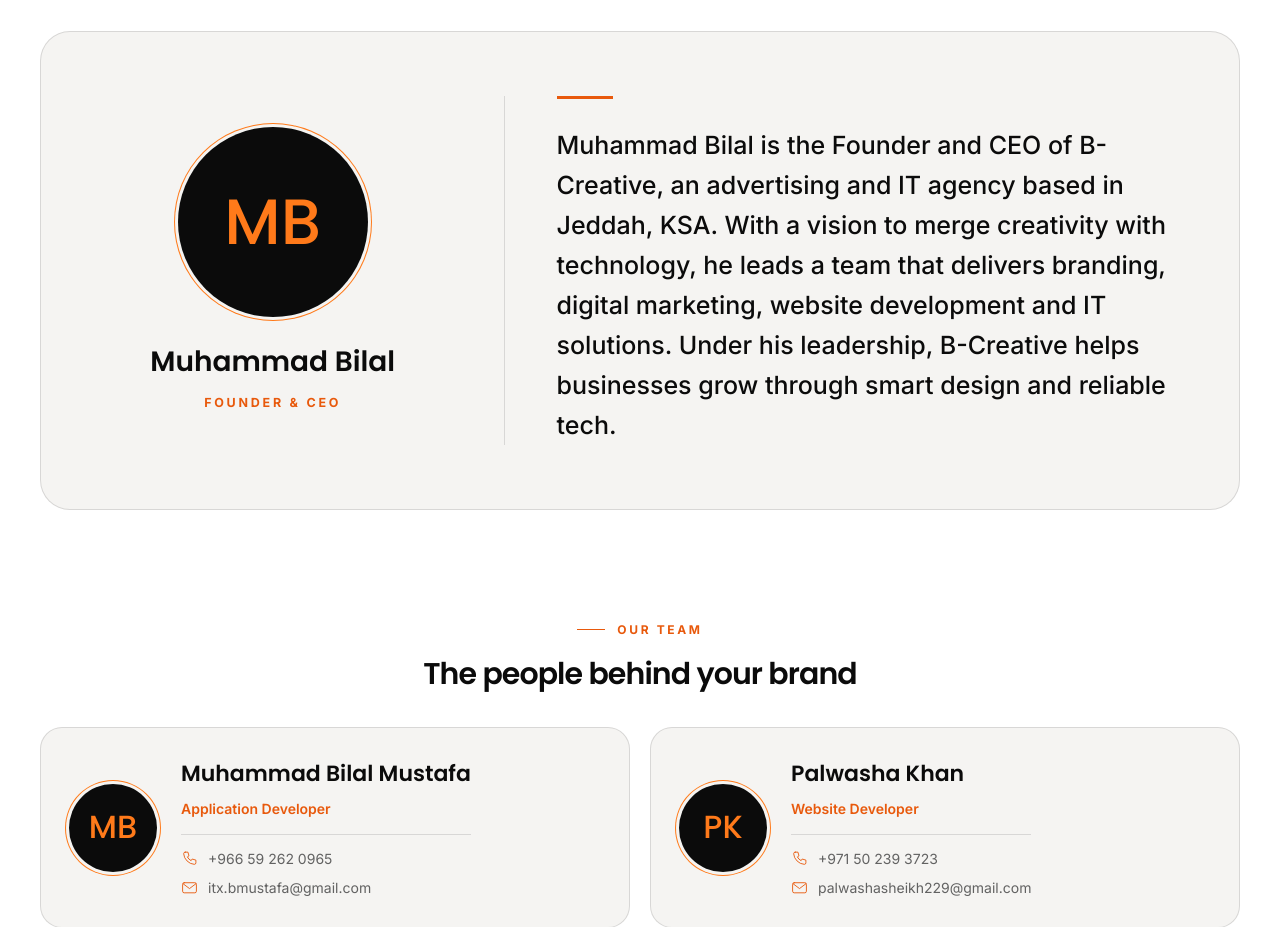
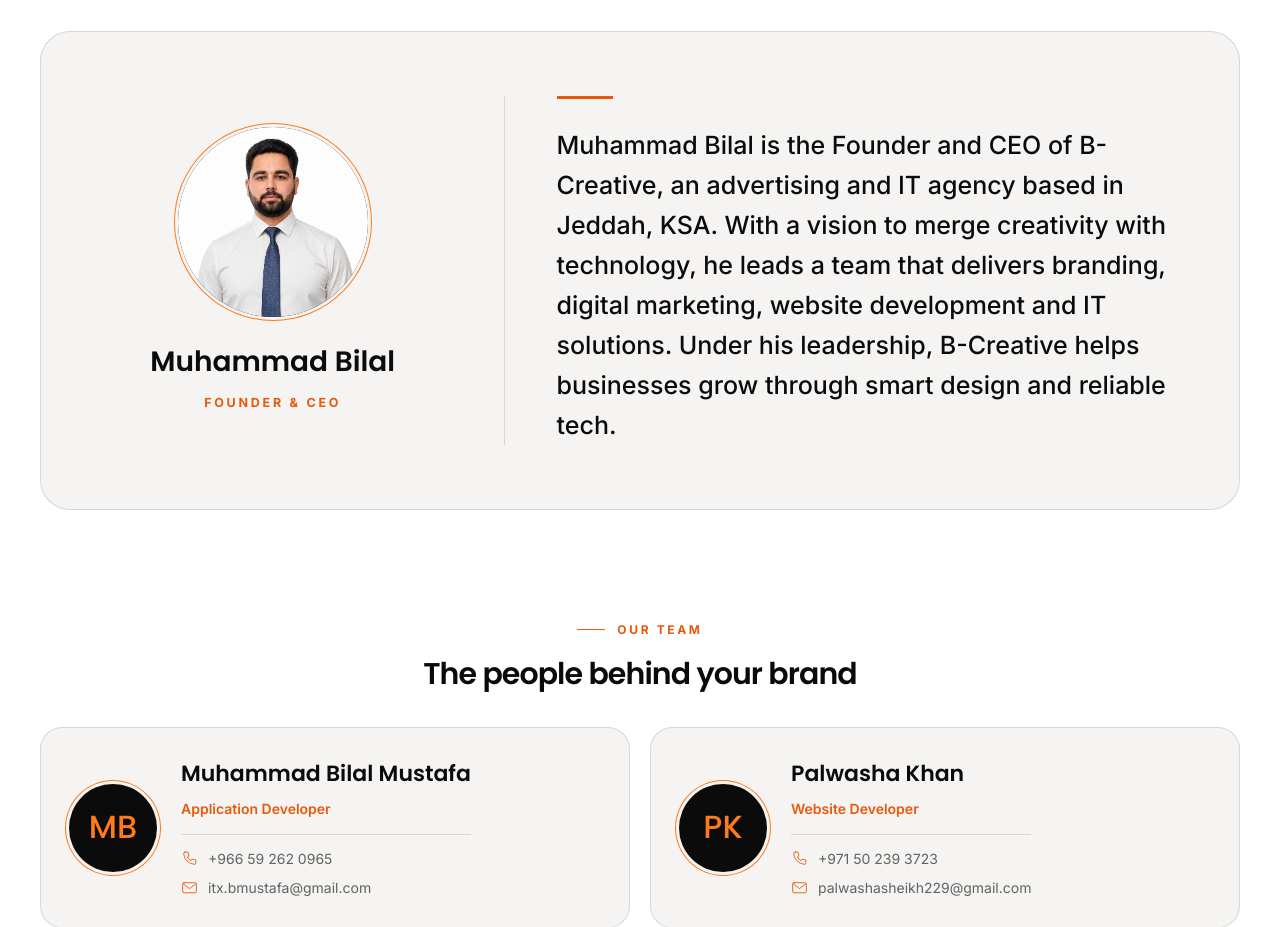
Before and after one commit to Gokul5001/b_creative_company-website, a React (Vite) app: page / in a window 1280 px wide. Shown: the part 4160-5087 px from the top of the page. Built offline with nearby package versions, Linux system fonts and the light colour scheme.

Commit message:
UI updation

```diff
--- a/src/components/About.css
+++ b/src/components/About.css
@@ -1,7 +1,7 @@
 .title--sm { font-size: clamp(24px, 2.4vw, 30px); }
 
 .avatar { display: grid; place-items: center; flex: none; overflow: hidden; border-radius: 50%; background: var(--ink); color: var(--gold-hi); font-family: var(--font-display); box-shadow: 0 0 0 3px var(--paper), 0 0 0 4px var(--gold-hi); }
-.avatar img { width: 100%; height: 100%; object-fit: cover; }
+.avatar img { width: 100%; height: 100%; object-fit: cover; object-position: center 18%; }
 .avatar--md { width: 88px; height: 88px; font-size: 32px; }
 .avatar--lg { width: 190px; height: 190px; font-size: 64px; }
 
--- a/src/components/About.jsx
+++ b/src/components/About.jsx
@@ -2,14 +2,15 @@ import './About.css'
 import { founder, team, offices } from '../data/site'
 import { Reveal } from '../Reveal'
 import { Call, Mail, Pin } from './Icons'
+import founderPhoto from '../assets/Professional Passport Portrait.png'
 
 // Drop a photo in src/assets/team named after the member id (e.g. palwasha.jpg) and it is used automatically.
 const photos = import.meta.glob('../assets/team/*.{jpg,jpeg,png,webp}', { eager: true, query: '?url', import: 'default' })
 const photoFor = (id) => Object.entries(photos).find(([k]) => k.split('/').pop().split('.')[0] === id)?.[1]
 const initials = (n) => n.split(' ').filter(Boolean).slice(0, 2).map((w) => w[0]).join('')
 
-function Avatar({ id, name, size = 'md' }) {
-  const src = photoFor(id)
+function Avatar({ id, name, size = 'md', photo }) {
+  const src = photo || photoFor(id)
   return (
     <span className={`avatar avatar--${size}`}>
       {src ? <img src={src} alt={name} /> : <span aria-hidden="true">{initials(name)}</span>}
@@ -28,7 +29,7 @@ export default function About() {
 
         <Reveal className="founder">
           <div className="founder__who">
-            <Avatar id={founder.id} name={founder.name} size="lg" />
+            <Avatar id={founder.id} name={founder.name} size="lg" photo={founderPhoto} />
             <h3>{founder.name}</h3>
             <p>{founder.role}</p>
           </div>
```
Also changed, not shown: src/assets/Professional Passport Portrait.png (added).
